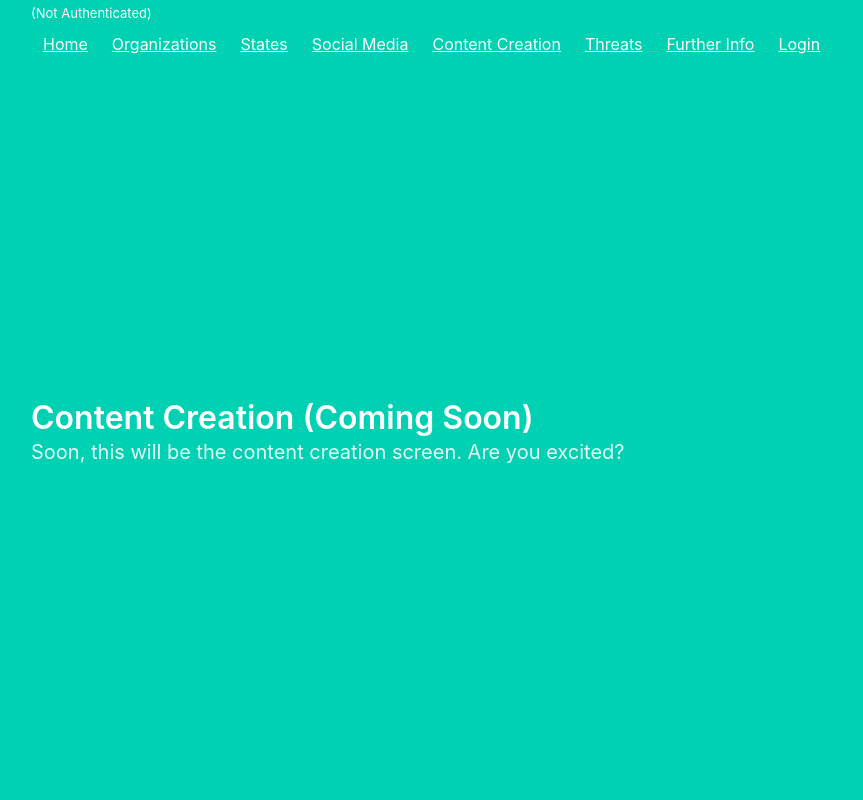
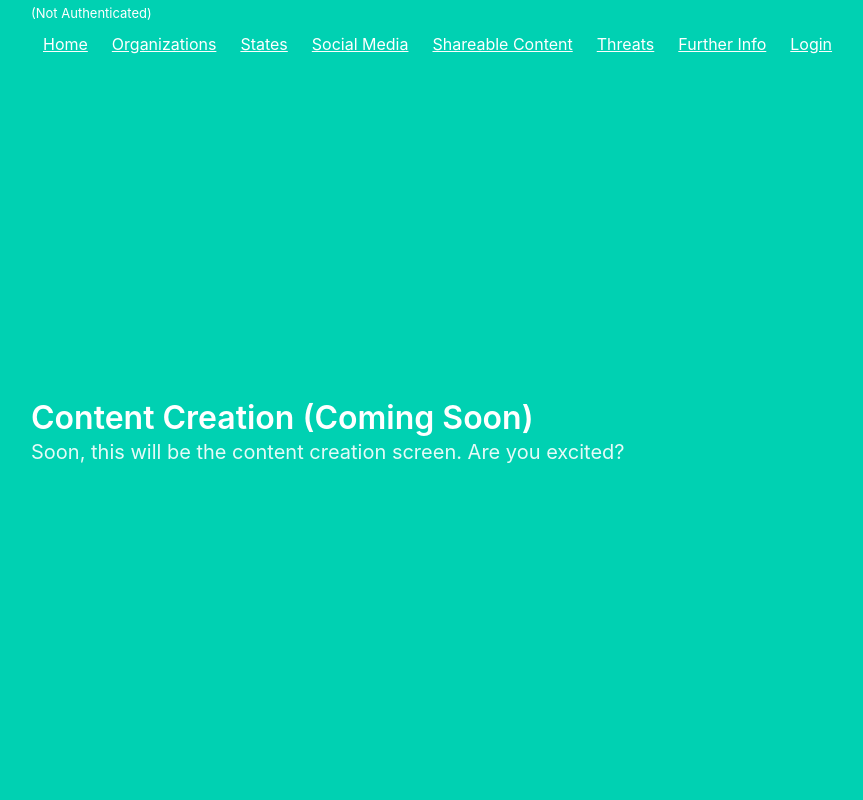
Before and after one commit to AdamTheLang/flask_bj, a Flask app: page /content in a window 1280 px wide. Shown: the whole page, without its empty margins (33-896 px from the left). Run offline with Flask 2, Linux system fonts and the light colour scheme.

Commit message:
New link, new name, new life, it's all good.

```diff
--- a/project/templates/base.html
+++ b/project/templates/base.html
@@ -73,8 +73,8 @@
                                     </a>
                                 </td>
                                 <td>
-                                    <a href="/content/" class="navbar-item">
-                                        Content Creation
+                                    <a href="/content/shareable/" class="navbar-item">
+                                        Shareable Content
                                     </a>
                                 <td>
                                     <a href="/threats" class="navbar-item">
```
